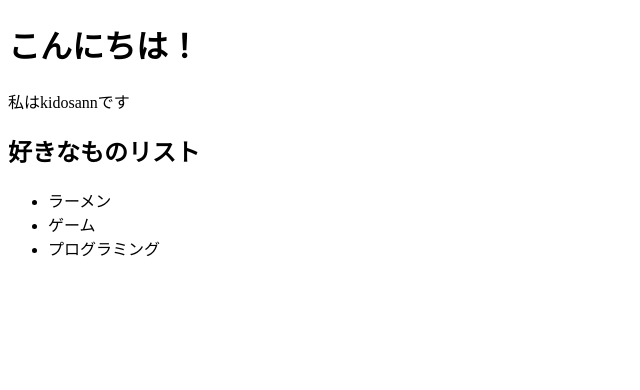
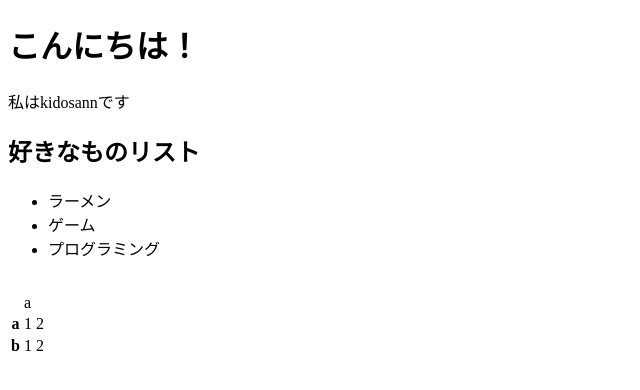
Before and after one commit to mct-joken/git2025, a website: page public/kidosann/index.html in a window 1280 px wide. Shown: the whole page, without its empty margins (0-640 px from the left). Drawn offline with Linux system fonts and the light colour scheme.

Commit message:
feat:変更

```diff
--- a/public/kidosann/index.html
+++ b/public/kidosann/index.html
@@ -14,5 +14,21 @@
             <li>ゲーム</li>
             <li>プログラミング</li>
         </ul>
+        <br>
+        <table>
+            <caption>a</caption>
+            <tbody>
+                <tr>
+                    <th>a</th>
+                    <td>1</td>
+                    <td>2</td>
+                </tr>
+                <tr>
+                    <th>b</th>
+                    <td>1</td>
+                    <td>2</td>
+                </tr>
+            </tbody>
+        </table>
     </body>
 </html>
```
